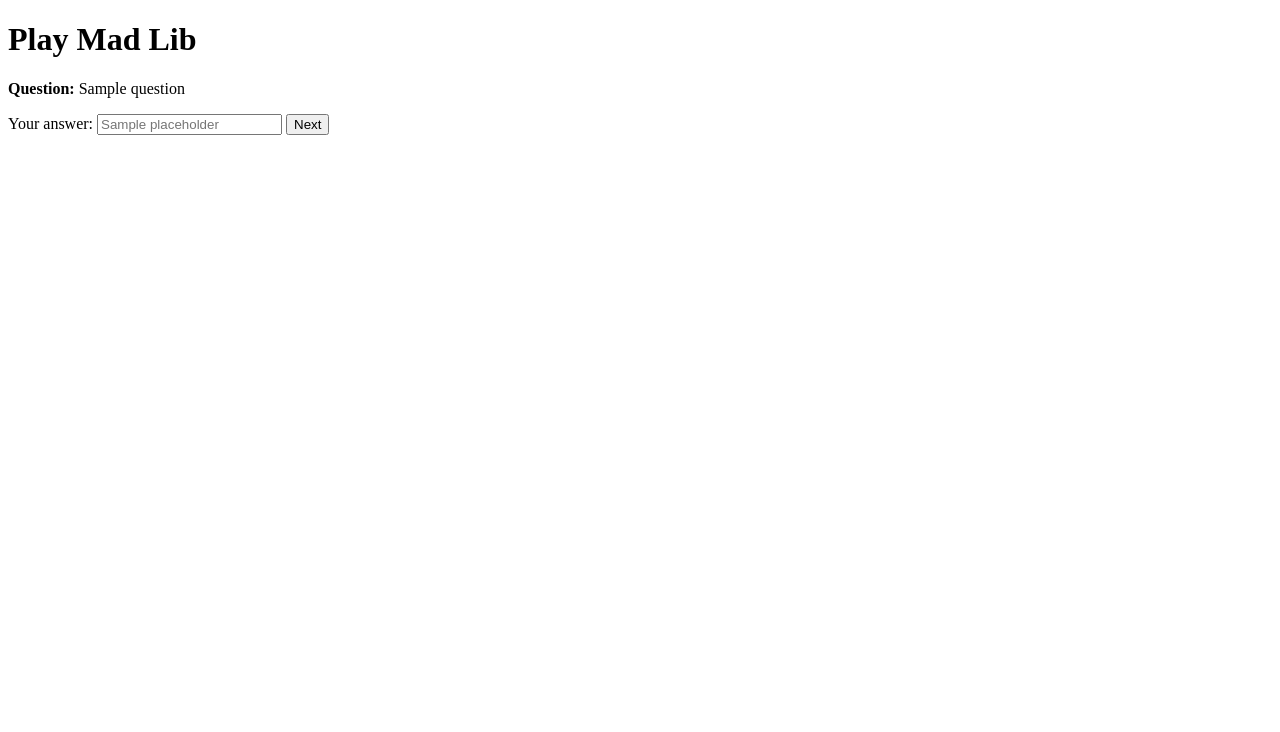
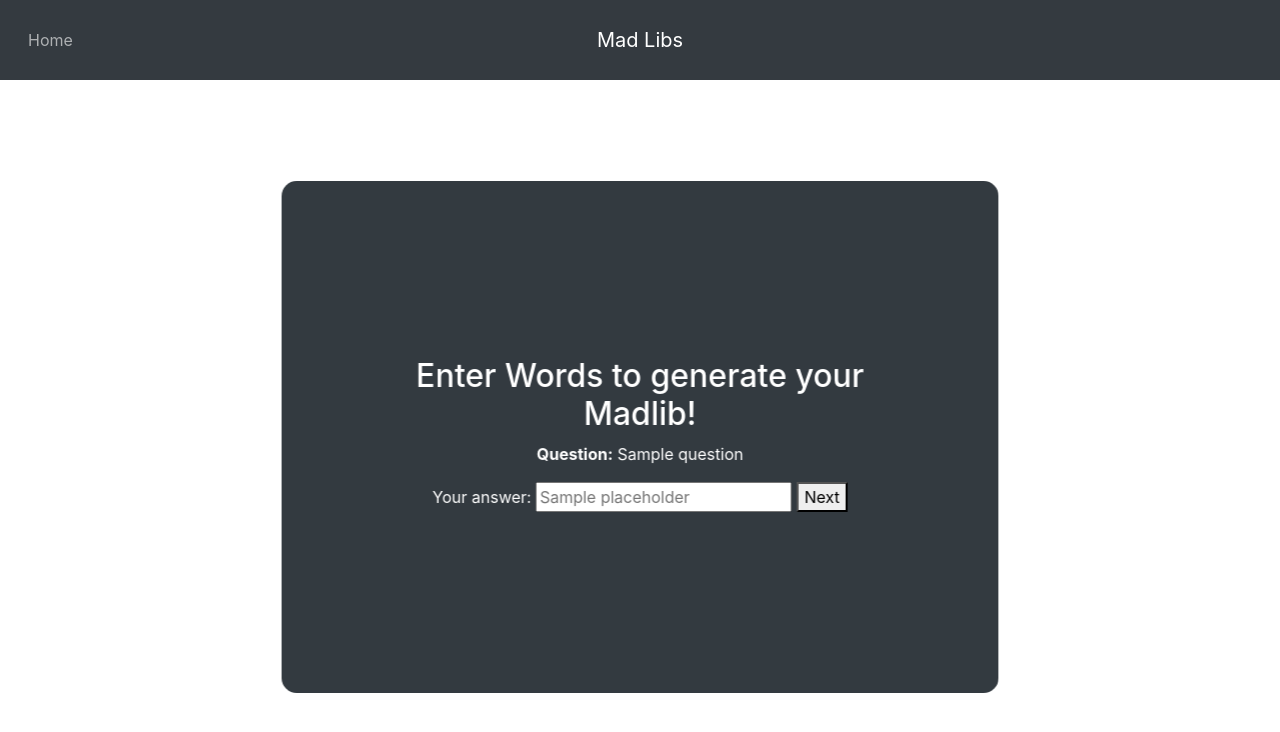
Before and after one commit to FinOloughlin/CITS3403assignment, a Flask app: template app/templates/play.html in a window 1280 px wide. Shown: the top 732 px of the page. Run offline with Flask 3, Linux system fonts and the light colour scheme; the template is opened without the code that fills it: most values are stand-ins (such as "Sample title", 1, 10 or a date in 2020); parts of the project's set-up code (start-up, migrations or seed data) failed here and were passed over.

Commit message:
Update play.html

```diff
--- a/app/templates/play.html
+++ b/app/templates/play.html
@@ -1,11 +1,34 @@
 <!DOCTYPE html>
 <html lang="en">
 <head>
+    <link rel="stylesheet" href="https://cdn.jsdelivr.net/npm/bootstrap@4.4.1/dist/css/bootstrap.min.css" integrity="sha384-Vkoo8x4CGsO3+Hhxv8T/Q5PaXtkKtu6ug5TOeNV6gBiFeWPGFN9MuhOf23Q9Ifjh" crossorigin="anonymous">
+    <link rel="stylesheet" href="../static/play.css">
+    <script src="../static/play.js"></script>
+    <script src="https://code.jquery.com/jquery-3.3.1.slim.min.js" integrity="sha384-q8i/X+965DzO0rT7abK41JStQIAqVgRVzpbzo5smXKp4YfRvH+8abtTE1Pi6jizo" crossorigin="anonymous"></script>
+    <script src="https://cdn.jsdelivr.net/npm/popper.js@1.14.3/dist/umd/popper.min.js" integrity="sha384-ZMP7rVo3mIykV+2+9J3UJ46jBk0WLaUAdn689aCwoqbBJiSnjAK/l8WvCWPIPm49" crossorigin="anonymous"></script>
+    <script src="https://cdn.jsdelivr.net/npm/bootstrap@4.1.3/dist/js/bootstrap.min.js" integrity="sha384-ChfqqxuZUCnJSK3+MXmPNIyE6ZbWh2IMqE241rYiqJxyMiZ6OW/JmZQ5stwEULTy" crossorigin="anonymous"></script>
     <meta charset="UTF-8">
     <title>Play Mad Lib</title>
 </head>
 <body>
-    <h1>Play Mad Lib</h1>
+    <nav class="navbar navbar-expand-lg navbar-dark bg-dark">
+        <a class="navbar-brand mx-auto" href="#">Mad Libs</a>
+        <button class="navbar-toggler" type="button" data-toggle="collapse" data-target="#navbarSupportedContent" aria-controls="navbarSupportedContent" aria-expanded="false" aria-label="Toggle navigation">
+            <span class="navbar-toggler-icon"></span>
+          </button>
+          <div class="collapse navbar-collapse" id="navbarSupportedContent">
+            <ul class="navbar-nav mr-auto">
+              <li class="nav-item active">
+                <a class="nav-link" onclick="window.location.href='{{ url_for('main.home') }}'">Home<span class="sr-only">(current)</span></a>
+              </li>
+            </ul>
+          </div>
+    </nav>
+    <div class="flip-card" id="centreCard">
+        <div class="flip-card-inner">
+            <div class="flip-card-front">
+                <div class="container">
+                    <h2 class="header">Enter Words to generate your Madlib!</h2>
                     <form action="/play_lib" method="post">
                         <p><strong>Question:</strong> {{ question }}</p>
                         <label for="answer">Your answer:</label>
@@ -16,5 +39,9 @@
                             <button type="submit">Next</button>
                         {% endif %}
                     </form>
+                </div>
+            </div>
+        </div>
+    </div>
 </body>
 </html>
```
Lines whose indentation alone changed are shown as unchanged.
